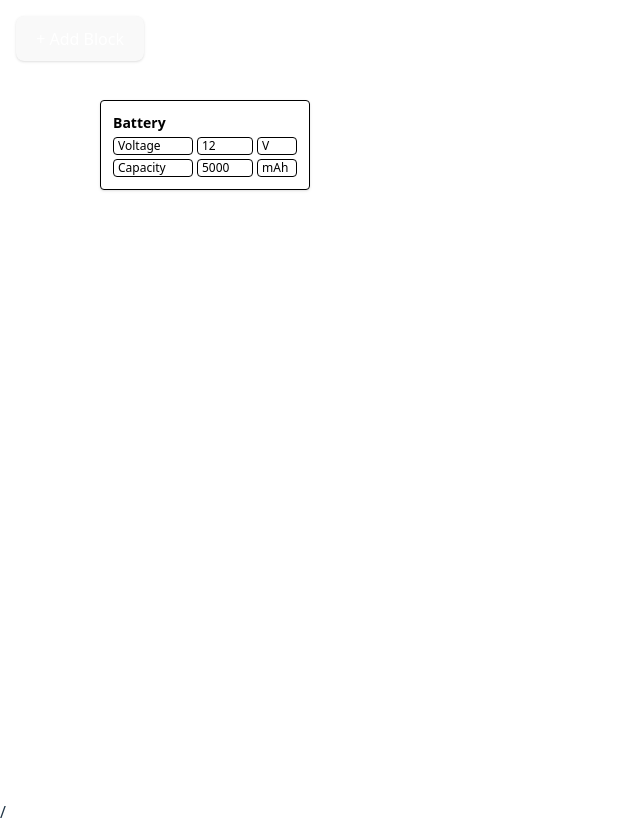
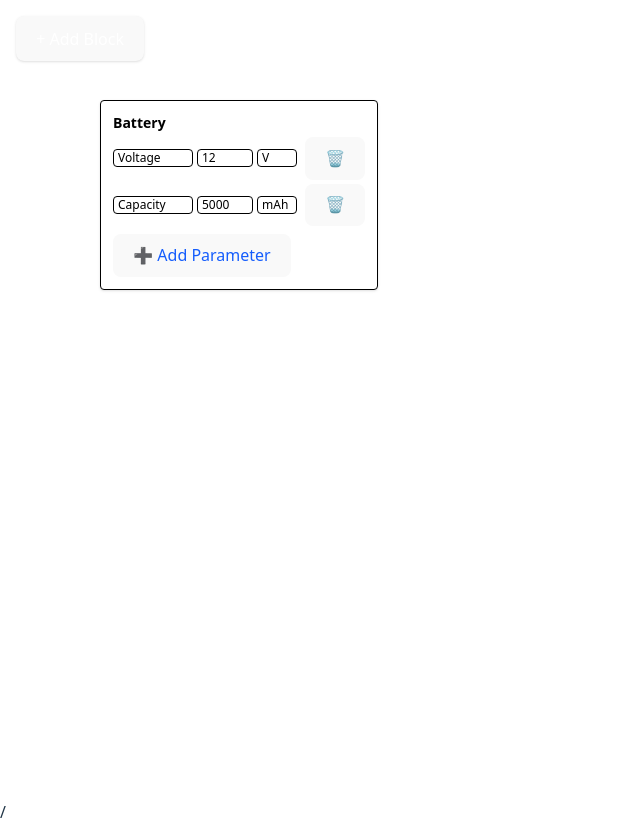
Before and after one commit to Rinya7/diagram-builder-starter, a React (Vite) app: page / in a window 1280 px wide. Shown: the whole page, without its empty margins (0-640 px from the left). Built offline with nearby package versions, Linux system fonts and the light colour scheme.

Commit message:
add button delete and add parameter

```diff
--- a/src/canvas/Canvas.tsx
+++ b/src/canvas/Canvas.tsx
@@ -62,6 +62,40 @@ const Canvas = () => {
     );
   };
 
+  const handleAddParam = (blockId: string) => {
+    setBlocks((prev) =>
+      prev.map((block) =>
+        block.id === blockId && block.parameters.length < 5
+          ? {
+              ...block,
+              parameters: [
+                ...block.parameters,
+                {
+                  id: crypto.randomUUID(),
+                  name: "",
+                  value: "",
+                  unit: "",
+                },
+              ],
+            }
+          : block
+      )
+    );
+  };
+
+  const handleDeleteParam = (blockId: string, paramId: string) => {
+    setBlocks((prev) =>
+      prev.map((block) =>
+        block.id === blockId
+          ? {
+              ...block,
+              parameters: block.parameters.filter((p) => p.id !== paramId),
+            }
+          : block
+      )
+    );
+  };
+
   return (
     <div className="relative w-full h-screen   overflow-hidden text-black">
       <button
@@ -76,6 +110,8 @@ const Canvas = () => {
           {...block}
           onDrag={updateBlockPosition}
           onChangeParam={handleChangeParam}
+          onAddParam={handleAddParam}
+          onDeleteParam={handleDeleteParam}
         />
       ))}
     </div>
--- a/src/components/Block.tsx
+++ b/src/components/Block.tsx
@@ -9,6 +9,8 @@ const Block: FC<BlockProps> = ({
   onDrag,
   parameters,
   onChangeParam,
+  onAddParam,
+  onDeleteParam,
 }) => {
   const blockRef = useRef<HTMLDivElement>(null);
   const [isDragging, setIsDragging] = useState(false);
@@ -92,8 +94,22 @@ const Block: FC<BlockProps> = ({
               placeholder="Unit"
               className="border px-1 w-10 text-xs rounded"
             />
+            <button
+              onClick={() => onDeleteParam?.(id, param.id)}
+              className="text-red-500 text-xs ml-1 hover:text-red-700"
+            >
+              🗑️
+            </button>
           </div>
         ))}
+        {parameters.length < 5 && (
+          <button
+            onClick={() => onAddParam?.(id)}
+            className="text-xs text-blue-600 mt-2 hover:underline"
+          >
+            ➕ Add Parameter
+          </button>
+        )}
       </div>
     </>
   );
--- a/src/types/index.ts
+++ b/src/types/index.ts
@@ -26,4 +26,6 @@ export type BlockProps = {
     field: "name" | "value" | "unit",
     value: string
   ) => void;
+  onAddParam?: (blockId: string) => void;
+  onDeleteParam?: (blockId: string, paramId: string) => void;
 };
```
